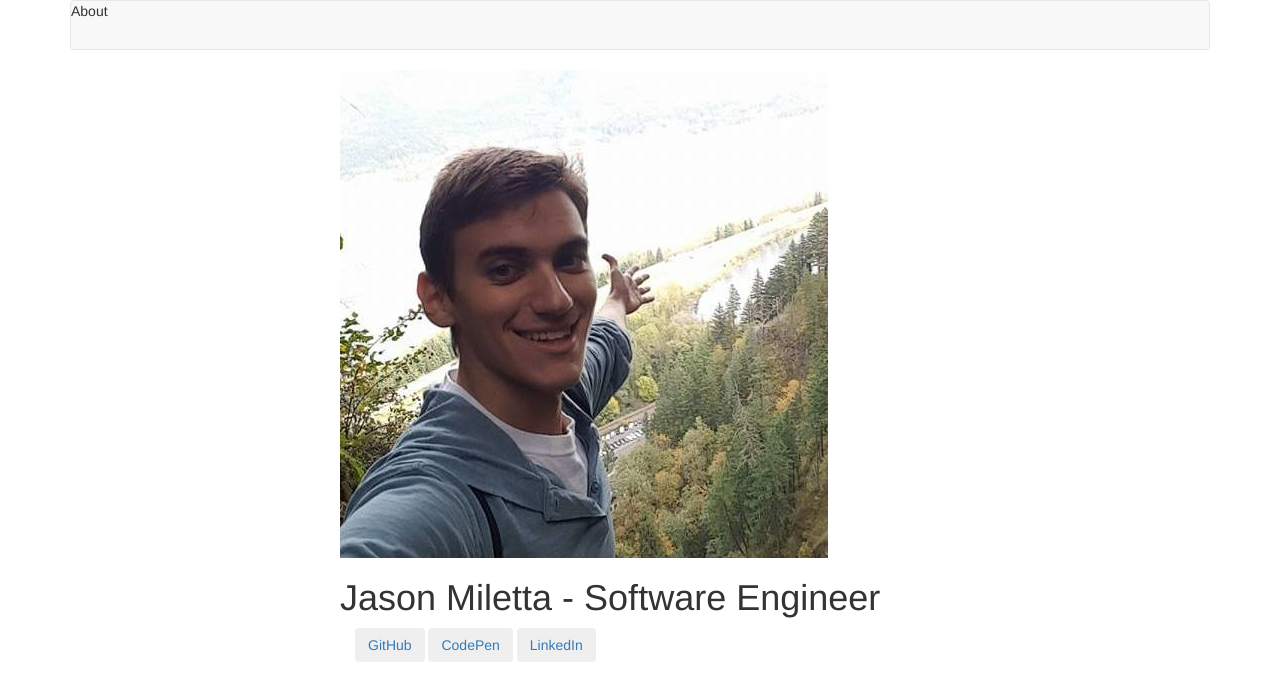
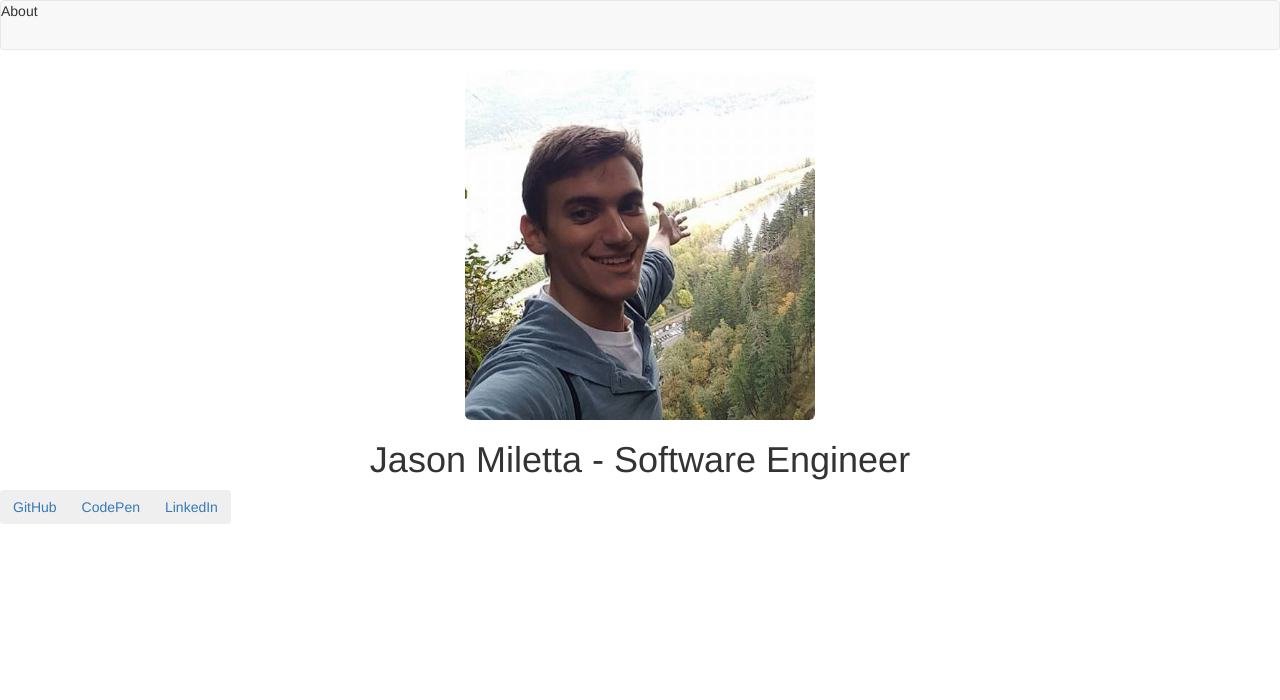
Before and after one commit to JasonMiletta/Portfolio-Website, a plain HTML site: page Index.html in a window 1280 px wide. Drawn offline with nearby package versions, Linux system fonts and the light colour scheme.

Commit message:
CSS formatting to the Image and Name

```diff
--- a/Index.html
+++ b/Index.html
@@ -5,7 +5,7 @@
         <link rel="stylesheet" href="https://maxcdn.bootstrapcdn.com/bootstrap/3.3.6/css/bootstrap.min.css" />
     </head>
 <body>
-    <div class="container">
+    <div>
 
         <nav id="navBar" class="navbar navbar-default">
             <div class="navbar-header">
@@ -16,27 +16,31 @@
                 </ul>
             </div>
         </nav>
+        <div class="container-fluid">
+            <div ng-controller="IndexController">
+                <div class="row">
+                    <img class="media img-rounded center-block" height="350" ng-src="{{me.PictureUrl}}" alt="{{me.Name}}" />
 
-        <div ng-controller="IndexController" class="col-md-offset-3">
+                </div>
                 <div class="row">
-                <img ng-src="{{me.PictureUrl}}" alt="{{me.Name}}" />
-                <h1>
+                    <h1 class="text-center">
                         {{me.Name}} - {{me.Title}}
                     </h1>
                 </div>
-
-            <div class="carousel">
-                <button class="btn btn-md" type="button">
+                <div class="row btn-group">
+                    <button class="btn" type="button">
                         <a href="https://github.com/JasonMiletta">GitHub</a>
                     </button>
-                <button class="btn btn-md" type="button">
+                    <button class="btn" type="button">
                         <a href="https://codepen.io/JasonMiletta">CodePen</a>
                     </button>
-                <button class="btn btn-md" type="button">
+                    <button class="btn" type="button">
                         <a href="https://linkedin.com/in/jasonmiletta">LinkedIn</a>
                     </button>
                 </div>
             </div>
+        </div>
+
     </div>
 
     <script src="https://ajax.googleapis.com/ajax/libs/angularjs/1.4.5/angular.min.js"></script>
```
Lines whose indentation alone changed are shown as unchanged.
